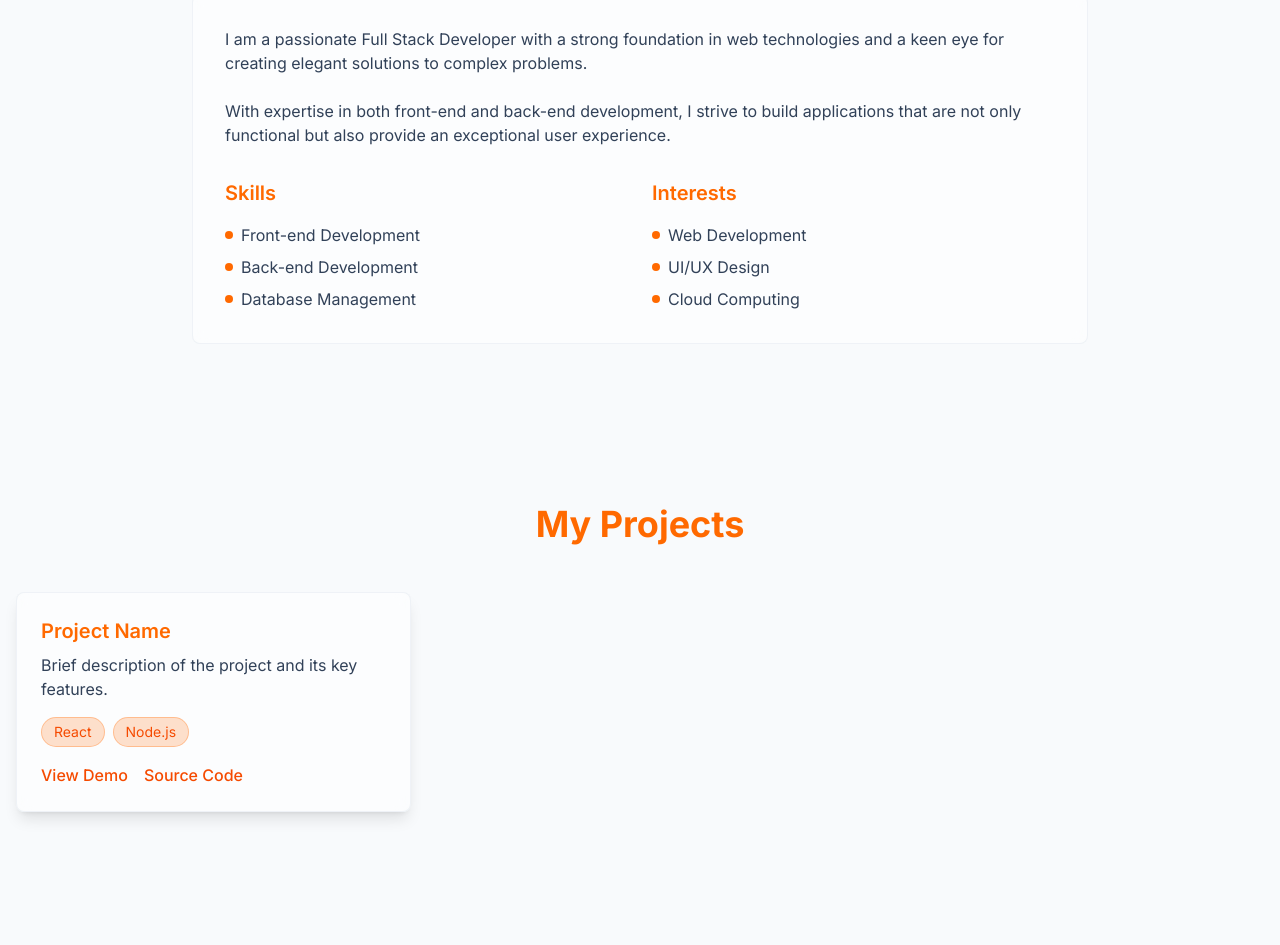
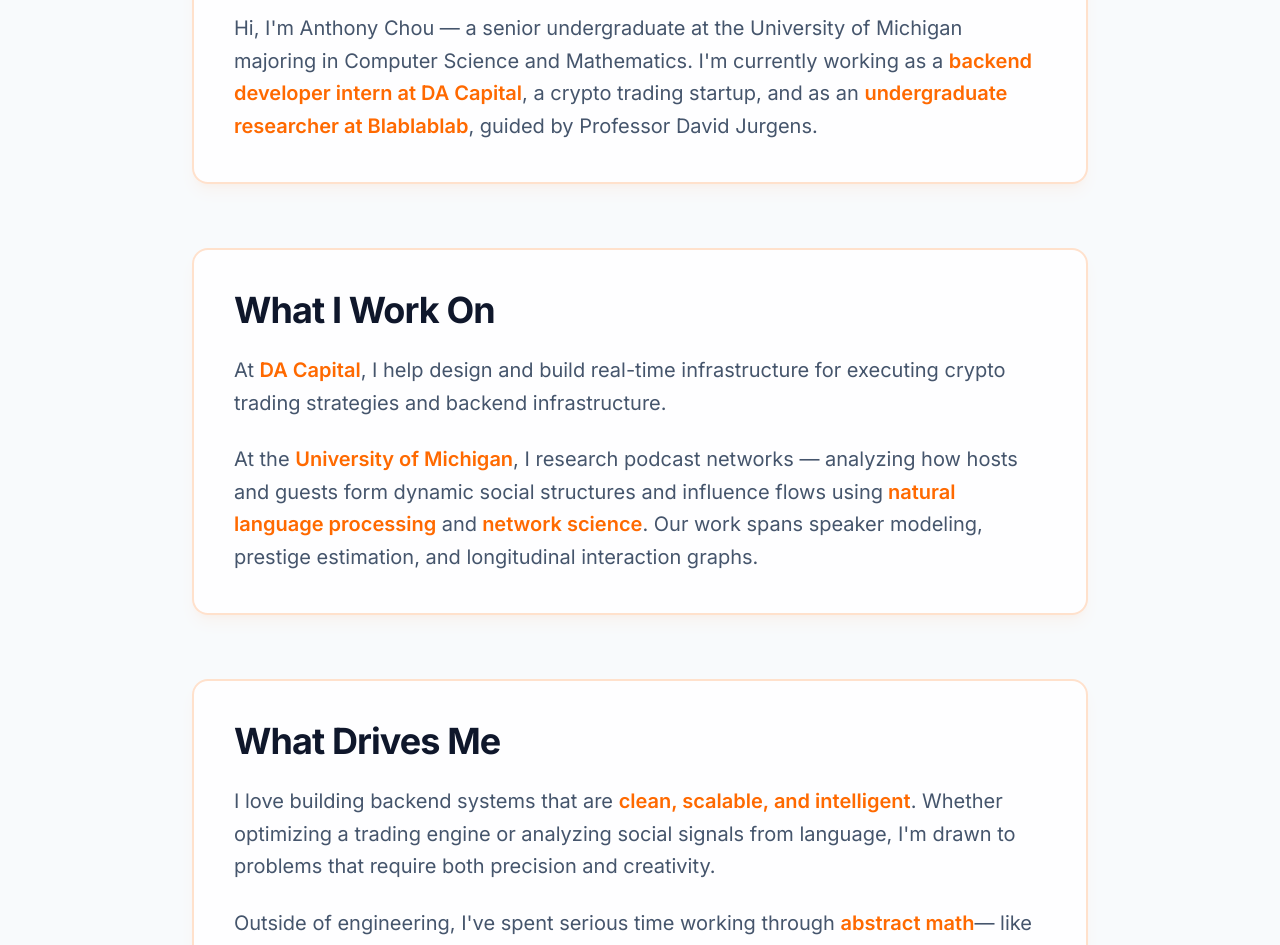
Before and after one commit to ctungyu11/personal-website, a Next.js app: page / in a window 1280 px wide. Shown: the part 974-1919 px from the top of the page. Built offline with nearby package versions, Linux system fonts and the light colour scheme.

Commit message:
Finished about section.

```diff
--- a/src/components/sections/About.tsx
+++ b/src/components/sections/About.tsx
@@ -7,77 +7,121 @@ const About = () => {
   const { theme } = useTheme();
 
   return (
-    <section id="about" className={`py-20 transition-colors duration-300 ${
+    <section id="about" className={`min-h-screen py-20 transition-colors duration-300 ${
       theme === 'dark' ? 'bg-slate-900' : 'bg-slate-50'
     }`}>
       <div className="container mx-auto px-4">
-        <h2 className="text-4xl font-bold text-center mb-12 text-orange-500">About Me</h2>
-        <div className="max-w-4xl mx-auto">
-          <div className={`rounded-lg p-8 border transition-colors duration-300 ${
+        <div className="max-w-4xl mx-auto space-y-16">
+          {/* Who I Am */}
+          <div
+            className={`space-y-6 p-10 rounded-2xl border-2 transition-all duration-300 ${
               theme === 'dark'
-              ? 'bg-slate-800/50 backdrop-blur-sm border-slate-700/50 hover:border-orange-600/30'
-              : 'bg-white/50 backdrop-blur-sm border-slate-200/50 hover:border-orange-500/30'
+                ? 'border-orange-500/20 hover:border-orange-500/40 bg-slate-800/50 shadow-lg shadow-orange-500/5'
+                : 'border-orange-500/20 hover:border-orange-500/40 bg-white/80 shadow-lg shadow-orange-500/5'
+            }`}
+          >
+            <h2 className={`text-4xl font-bold tracking-tight ${
+              theme === 'dark' ? 'text-white' : 'text-slate-900'
             }`}>
-            <p className={`mb-6 ${
-              theme === 'dark' ? 'text-slate-200' : 'text-slate-700'
+              Who I Am
+            </h2>
+            <p className={`text-xl leading-relaxed ${
+              theme === 'dark' ? 'text-slate-300' : 'text-slate-600'
             }`}>
-              I am a passionate Full Stack Developer with a strong foundation in web technologies
-              and a keen eye for creating elegant solutions to complex problems.
+              Hi, I&apos;m Anthony Chou — a senior undergraduate at the University of Michigan majoring in Computer Science and Mathematics.
+              I&apos;m currently working as a <span className="font-semibold text-orange-500">backend developer intern at DA Capital</span>,
+              a crypto trading startup, and as an <span className="font-semibold text-orange-500">undergraduate researcher at Blablablab</span>,
+              guided by Professor David Jurgens.
             </p>
-            <p className={`mb-6 ${
-              theme === 'dark' ? 'text-slate-200' : 'text-slate-700'
+          </div>
+
+          {/* What I Work On */}
+          <div
+            className={`space-y-6 p-10 rounded-2xl border-2 transition-all duration-300 ${
+              theme === 'dark'
+                ? 'border-orange-500/20 hover:border-orange-500/40 bg-slate-800/50 shadow-lg shadow-orange-500/5'
+                : 'border-orange-500/20 hover:border-orange-500/40 bg-white/80 shadow-lg shadow-orange-500/5'
+            }`}
+          >
+            <h2 className={`text-4xl font-bold tracking-tight ${
+              theme === 'dark' ? 'text-white' : 'text-slate-900'
             }`}>
-              With expertise in both front-end and back-end development, I strive to build
-              applications that are not only functional but also provide an exceptional
-              user experience.
+              What I Work On
+            </h2>
+            <div className={`space-y-6 text-xl leading-relaxed ${
+              theme === 'dark' ? 'text-slate-300' : 'text-slate-600'
+            }`}>
+              <p>
+                At <span className="font-semibold text-orange-500">DA Capital</span>, I help design and build real-time infrastructure
+                for executing crypto trading strategies and backend infrastructure.
               </p>
-            <div className="grid grid-cols-1 md:grid-cols-2 gap-6 mt-8">
-              <div>
-                <h3 className="text-xl font-semibold mb-4 text-orange-500">Skills</h3>
-                <ul className="space-y-2">
-                  <li className={`flex items-center ${
-                    theme === 'dark' ? 'text-slate-200' : 'text-slate-700'
+              <p>
+                At the <span className="font-semibold text-orange-500">University of Michigan</span>, I research podcast networks —
+                analyzing how hosts and guests form dynamic social structures and influence flows using
+                <span className="font-semibold text-orange-500"> natural language processing</span> and
+                <span className="font-semibold text-orange-500"> network science</span>. Our work spans speaker modeling,
+                prestige estimation, and longitudinal interaction graphs.
+              </p>
+            </div>
+          </div>
+
+          {/* What Drives Me */}
+          <div
+            className={`space-y-6 p-10 rounded-2xl border-2 transition-all duration-300 ${
+              theme === 'dark'
+                ? 'border-orange-500/20 hover:border-orange-500/40 bg-slate-800/50 shadow-lg shadow-orange-500/5'
+                : 'border-orange-500/20 hover:border-orange-500/40 bg-white/80 shadow-lg shadow-orange-500/5'
+            }`}
+          >
+            <h2 className={`text-4xl font-bold tracking-tight ${
+              theme === 'dark' ? 'text-white' : 'text-slate-900'
             }`}>
-                    <span className="w-2 h-2 bg-orange-500 rounded-full mr-2"></span>
-                    Front-end Development
-                  </li>
-                  <li className={`flex items-center ${
-                    theme === 'dark' ? 'text-slate-200' : 'text-slate-700'
+              What Drives Me
+            </h2>
+            <div className={`space-y-6 text-xl leading-relaxed ${
+              theme === 'dark' ? 'text-slate-300' : 'text-slate-600'
             }`}>
-                    <span className="w-2 h-2 bg-orange-500 rounded-full mr-2"></span>
-                    Back-end Development
-                  </li>
-                  <li className={`flex items-center ${
-                    theme === 'dark' ? 'text-slate-200' : 'text-slate-700'
+              <p>
+                I love building backend systems that are <span className="font-semibold text-orange-500">clean, scalable, and intelligent</span>.
+                Whether optimizing a trading engine or analyzing social signals from language, I&apos;m drawn to problems that require both
+                precision and creativity.
+              </p>
+              <p>
+                Outside of engineering, I&apos;ve spent serious time working through <span className="font-semibold text-orange-500">abstract math</span>
+                — like modern algebra and analysis — not because it&apos;s easy, but because learning to reason at a deep level helps me grow
+                as both a thinker and builder.
+              </p>
+            </div>
+          </div>
+
+          {/* What's Next */}
+          <div
+            className={`space-y-6 p-10 rounded-2xl border-2 transition-all duration-300 ${
+              theme === 'dark'
+                ? 'border-orange-500/20 hover:border-orange-500/40 bg-slate-800/50 shadow-lg shadow-orange-500/5'
+                : 'border-orange-500/20 hover:border-orange-500/40 bg-white/80 shadow-lg shadow-orange-500/5'
+            }`}
+          >
+            <h2 className={`text-4xl font-bold tracking-tight ${
+              theme === 'dark' ? 'text-white' : 'text-slate-900'
             }`}>
-                    <span className="w-2 h-2 bg-orange-500 rounded-full mr-2"></span>
-                    Database Management
-                  </li>
+              What&apos;s Next
+            </h2>
+            <div className={`space-y-6 text-xl leading-relaxed ${
+              theme === 'dark' ? 'text-slate-300' : 'text-slate-600'
+            }`}>
+              <p>This summer, I&apos;m focusing on:</p>
+              <ul className="list-disc list-inside space-y-3 ml-4">
+                <li>Scaling my <span className="font-semibold text-orange-500">crypto strategy infrastructure</span></li>
+                <li>Advancing my <span className="font-semibold text-orange-500">podcast guest network research</span></li>
+                <li>Learning <span className="font-semibold text-orange-500">stochastic calculus and statistics</span> for use in quantitative modeling</li>
               </ul>
-              </div>
-              <div>
-                <h3 className="text-xl font-semibold mb-4 text-orange-500">Interests</h3>
-                <ul className="space-y-2">
-                  <li className={`flex items-center ${
-                    theme === 'dark' ? 'text-slate-200' : 'text-slate-700'
-                  }`}>
-                    <span className="w-2 h-2 bg-orange-500 rounded-full mr-2"></span>
-                    Web Development
-                  </li>
-                  <li className={`flex items-center ${
-                    theme === 'dark' ? 'text-slate-200' : 'text-slate-700'
-                  }`}>
-                    <span className="w-2 h-2 bg-orange-500 rounded-full mr-2"></span>
-                    UI/UX Design
-                  </li>
-                  <li className={`flex items-center ${
-                    theme === 'dark' ? 'text-slate-200' : 'text-slate-700'
-                  }`}>
-                    <span className="w-2 h-2 bg-orange-500 rounded-full mr-2"></span>
-                    Cloud Computing
-                  </li>
-                </ul>
-              </div>
+              <p>
+                In the future, I hope to work at the intersection of <span className="font-semibold text-orange-500">backend infrastructure</span>,
+                <span className="font-semibold text-orange-500"> quantitative development</span>, and
+                <span className="font-semibold text-orange-500"> computational social science</span> — building systems that generate
+                real-world impact from rigorous design and thoughtful analysis.
+              </p>
             </div>
           </div>
         </div>
--- a/src/components/sections/Hero.tsx
+++ b/src/components/sections/Hero.tsx
@@ -40,7 +40,7 @@ const Hero = () => {
     }
 
     return () => clearTimeout(timeout);
-  }, [displayText, currentHeaderIndex, isDeleting]);
+  }, [displayText, currentHeaderIndex, isDeleting, headers]);
 
   return (
     <section className={`relative min-h-screen flex flex-col items-center justify-between py-20 transition-colors duration-300 ${
```
Lines whose indentation alone changed are shown as unchanged.
